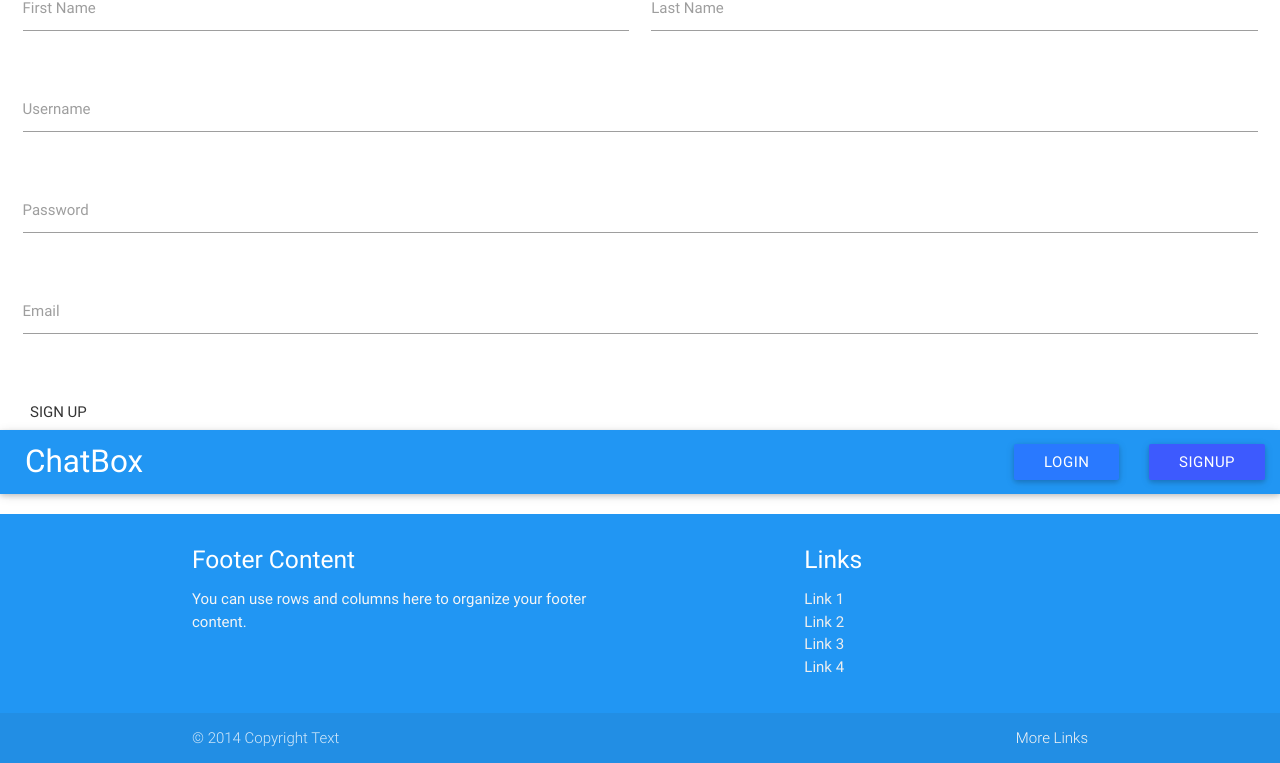
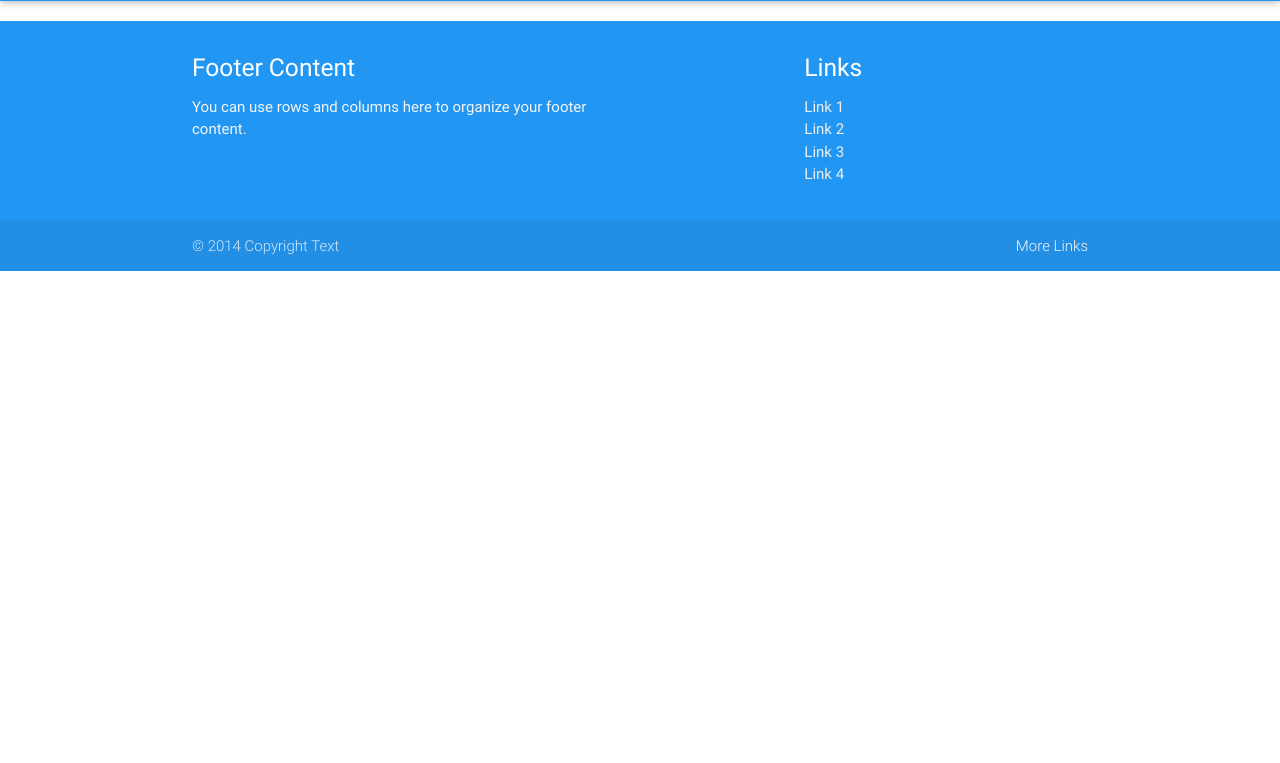
Before and after one commit to ariftct/webchat6, a plain HTML site: page index.html in a window 1280 px wide. Shown: the part 425-1188 px from the top of the page. After the commit the page ends 800 px from the top, so only its background shows below. Drawn offline with nearby package versions, Linux system fonts and the light colour scheme; no server answers.

Commit message:
Update index.html

```diff
--- a/index.html
+++ b/index.html
@@ -39,44 +39,7 @@
         </div>
     </div>
 
-  <!-- Modal Structure Sign up -->
 
-  <div id="modal2" class="">
-    <div class="">
-      <h4>Registration</h4>
-          <div class="row">
-    <form class="col s12">
-      <div class="row">
-        <div class="input-field col s6">
-          <input id="first_name" type="text" class="validate">
-          <label for="first_name">First Name</label>
-        </div>
-        <div class="input-field col s6">
-          <input id="last_name" type="text" class="validate">
-          <label for="last_name">Last Name</label>
-        </div>
-      </div>
-      <div class="row">
-        <div class="input-field col s12">
-          <input id="username" type="text" class="validate">
-          <label for="username">Username</label>
-        </div>
-      </div>
-        <div class="row">
-        <div class="input-field col s12">
-          <input id="password" type="password" class="validate">
-          <label for="password">Password</label>
-        </div>
-      </div>
-      <div class="row">
-        <div class="input-field col s12">
-          <input id="email" type="email" class="validate">
-          <label for="email">Email</label>
-        </div>
-      </div>
-    </form>
-  </div>
-    </div>
     <div class="modal-footer">
       <a href="#!" class=" modal-action modal-close waves-effect waves-green btn-flat" onclick="SignUP()">Sign Up</a>
     </div>
```
